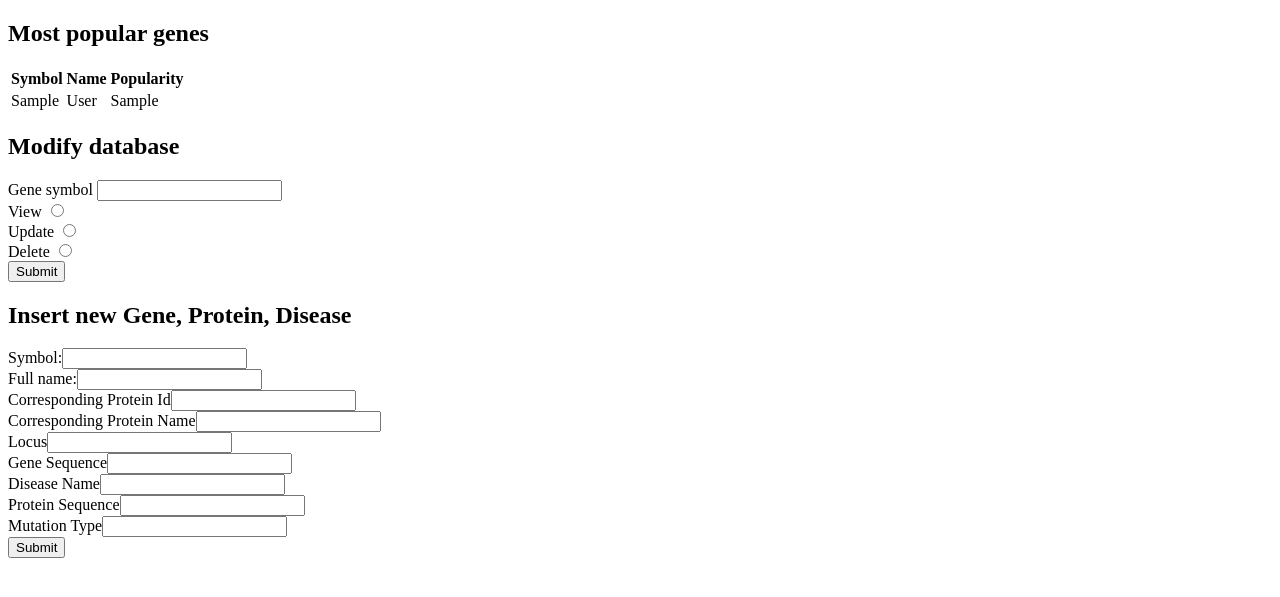
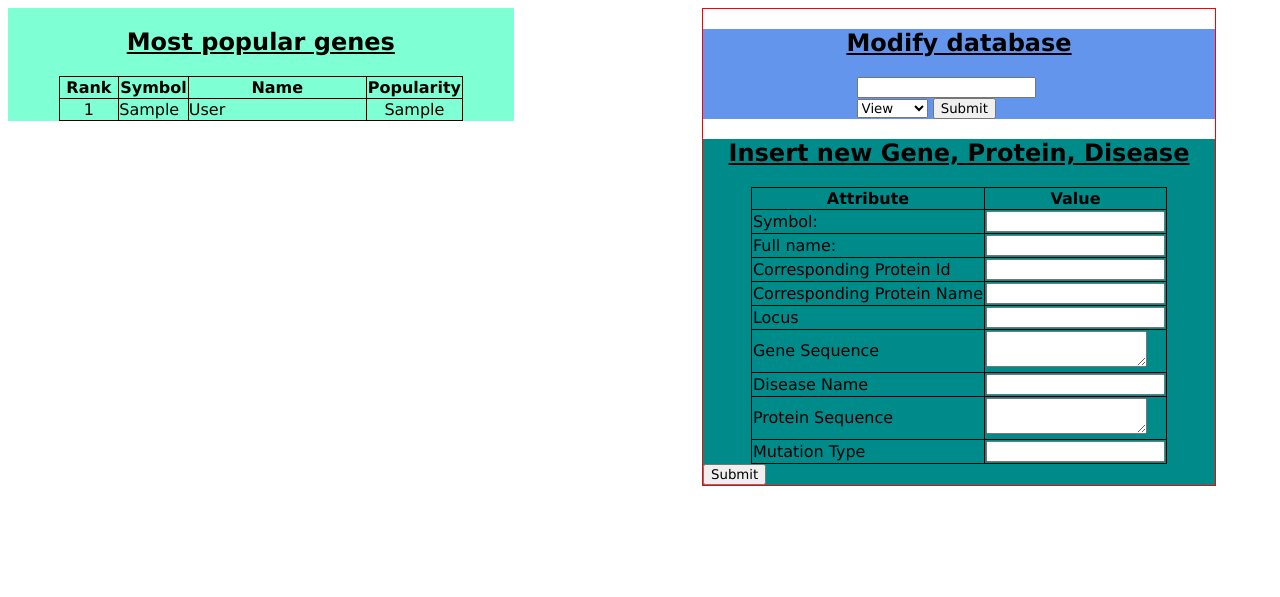
Before and after one commit to xinyu-g/geneEd, a Flask app: page /admin/portal in a window 1280 px wide. Shown: the top 597 px of the page. Run offline with Flask 2, Linux system fonts and the light colour scheme; tables that the repository leaves empty or names only in its code hold one stand-in row (values such as "Sample post"); some libraries are stand-ins or nearby versions.

Commit message:
Improved styling of admin portal

```diff
--- /dev/null
+++ b/geneEd/static/admin_portal.css
@@ -0,0 +1,105 @@
+* {
+    font-family:'Lucida Sans', 'Lucida Sans Regular', 'Lucida Grande', 'Lucida Sans Unicode', Geneva, Verdana, sans-serif;
+}
+
+#popular {
+    position: float;
+    float: left;
+    width: 40%;
+    height: 100%;
+    background-color: aquamarine;
+    font-family:'Lucida Sans', 'Lucida Sans Regular', 'Lucida Grande', 'Lucida Sans Unicode', Geneva, Verdana, sans-serif;
+}
+
+#popular table {
+    width: 80%;
+    position: relative;
+    margin-left: auto;
+    margin-right: auto;
+    border-collapse: collapse;
+}
+
+#popular h2 {
+    text-align: center;
+    text-decoration: underline;
+}
+
+#popular table tr th, td{
+    border: 1px solid black;
+}
+
+.ellipsis {
+    position: relative;
+}
+.ellipsis:before {
+    content: '&nbsp;';
+    visibility: hidden;
+}
+.ellipsis span {
+    position: absolute;
+    left: 0;
+    right: 0;
+    white-space: nowrap;
+    overflow: hidden;
+    text-overflow: ellipsis;
+}
+
+#popular td a {
+    color: black;
+    text-decoration: none;
+}
+
+#modify {
+    background-color: cornflowerblue;
+    width:100%;
+    top:0px;
+    top: 0px;
+}
+
+#modify h2 {
+    text-align: center;
+    text-decoration: underline;
+}
+
+#modify #inputs {
+    position: relative;
+    width: 40%;
+    margin-left: auto;
+    margin-right: auto;
+}
+
+#right {
+    position: absolute;
+    right: 5%;
+    width: 40%;
+    border: 1px solid red;
+}
+
+#create {
+    background-color: darkcyan;
+    width: 100%;
+    height: 20%;
+    position: float;
+}
+
+#create h2 {
+    text-align: center;
+    text-decoration: underline;
+}
+
+#create table tr th, td{
+    border: 1px solid black;
+}
+
+#create table {
+    position: relative;
+    margin-left: auto;
+    margin-right: auto;
+    border-collapse: collapse;
+}
+
+#create #submit {
+    position: relative;
+    margin-left: auto;
+    margin-right: auto;
+}
--- a/geneEd/templates/adminportal.html
+++ b/geneEd/templates/adminportal.html
@@ -1,5 +1,8 @@
 <!doctype html>
-<title>geneEd</title>
+<head>
+  <title>geneEd admin portal</title>
+  <link rel="stylesheet" type="text/css" href="{{ url_for('static', filename='admin_portal.css') }}">
+</head>
 
 {% block header %}
 
@@ -11,62 +14,83 @@
   {% endfor %}
   {% block content %}
   <!--Top genes in the database-->
-  <div>
+  <div id="popular">
     <h2>Most popular genes</h2>
     <table>
         <tr>
+            <th>Rank</th>
             <th>Symbol</th>
             <th>Name</th>
             <th>Popularity</th>
         </tr>
         {% for (sym, name, pop) in top10 %}
             <tr>
-                <td>{{sym}}</td>
-                <td>{{name}}</td>
-                <td>{{pop}}</td>
+                <td class="ellipsis" style="text-align: center;"><span>{{loop.index0 + 1}}</span></td>
+                <td class="ellipsis" style="text-align: left"><span><a href="/info/gene/{{sym}}">{{sym}}</span></td>
+                <td class="ellipsis" style="width:60%"><span>{{name}}</span></td>
+                <td class="ellipsis" style="text-align: center;"><span>{{pop}}</span></td>
             </tr>
         {% endfor %}
     </table>
   </div>
   <!--Section for modifying/deleting records-->
-  <div>
+  <div id="right">
+    <div id="modify">
         <h2>Modify database</h2>
+        <div id="inputs">
           <form method="post">
             <label for="query">
-          Gene symbol
-          <input name="query" id="query" required>
+              <input name='query' id='query'>
+              <select name="action" id="action">
+                <option name="view" id="view" value="view" required>View</option>
+                <option name="update" id="update" value="update" required>Update</option>
+                <option name="delete" id="delete" value="delete" required>Delete</option>
+              </select>
             </label>
-        <br>
-        <label for="view">View
-          <input type="radio" name="action" id="view" value="view" required>
-        </label>
-        <br>
-        <label for="update">Update
-          <input type="radio" name="action" id="update" value="update" required>
-        </label>
-        <br>
-        <label for="delete">Delete
-          <input type="radio" name="action" id="delete" value="delete" required>
-        </label>
-        <br>
             <input type="submit" value="Submit">
           </form>
         </div>
+      </div>
     <!--Form to add a gene/protien/disease-->
-  <div>
+    <div id="create">
       <h2>Insert new Gene, Protein, Disease</h2>
       <form method="post" action="/admin/newentry">
-      <label for="symbol">Symbol:</label><input name="symbol" id="symbol" required><br>
-      <label for="fullName">Full name:</label><input name="fullName" id="fullName" required><br>
-      <label for="proteinId">Corresponding Protein Id</label><input name="proteinId" id="proteinId" required><br>
-      <label for="proteinName">Corresponding Protein Name</label><input name="proteinName" id="proteinName" required><br>
-      <label for="locus">Locus</label><input name="locus" id="locus" required><br>
-      <label for="geneSequence">Gene Sequence</label><input name="geneSequence" id="geneSequence" required><br>
-      <label for="diseaseName">Disease Name</label><input name="diseaseName" id="diseaseName" required><br>
-      <label for="proteinSequence">Protein Sequence</label><input name="proteinSequence" id="proteinSequence" required><br>
-      <label for="mutationType">Mutation Type</label><input name="mutationType" id="mutationType" required><br>
-      <input type="submit" value="Submit">
+        <table>
+          <tr>
+            <th>Attribute</th>
+            <th>Value</th>
+          </tr>
+          <tr>
+            <td><label for="symbol">Symbol:</label></td><td><input name="symbol" id="symbol" required></td>
+          </tr>
+          <tr>
+            <td><label for="fullName">Full name:</label></td><td><input name="fullName" id="fullName" required></td>
+          </tr>
+          <tr>
+            <td><label for="proteinId">Corresponding Protein Id</label></td><td><input name="proteinId" id="proteinId" required></td>
+          </tr>
+          <tr>
+            <td><label for="proteinName">Corresponding Protein Name</label></td><td><input name="proteinName" id="proteinName" required></td>
+          </tr>
+          <tr>
+            <td><label for="locus">Locus</label></td><td><input name="locus" id="locus" required></td>
+          </tr>
+          <tr>
+            <td><label for="geneSequence">Gene Sequence</label></td><td><textarea name="geneSequence" id="geneSequence" required></textarea></td>
+          </tr>
+          <tr>
+            <td><label for="diseaseName">Disease Name</label></td><td><input name="diseaseName" id="diseaseName" required></td>
+          </tr>
+          <tr>
+            <td><label for="proteinSequence">Protein Sequence</label></td><td><textarea name="proteinSequence" id="proteinSequence" required></textarea></td>
+          </tr>
+          <tr>
+            <td><label for="mutationType">Mutation Type</label></td><td><input name="mutationType" id="mutationType" required></td>
+          </tr>
+        </table>
+        <input id="submit" type="submit" value="Submit">
       </form>
+    </div>
   </div>
   {% endblock %}
 </section>
```
Lines whose indentation alone changed are shown as unchanged.
